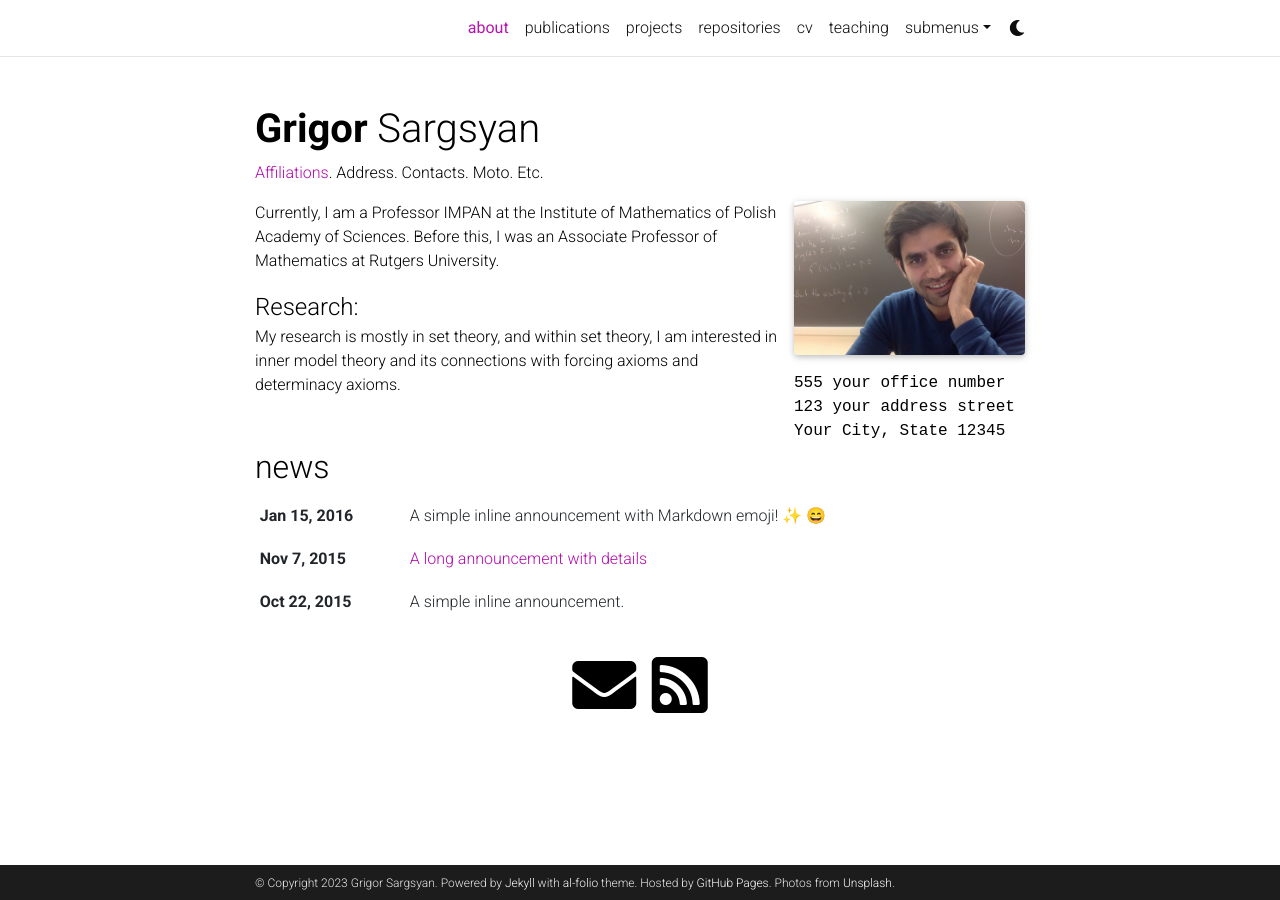
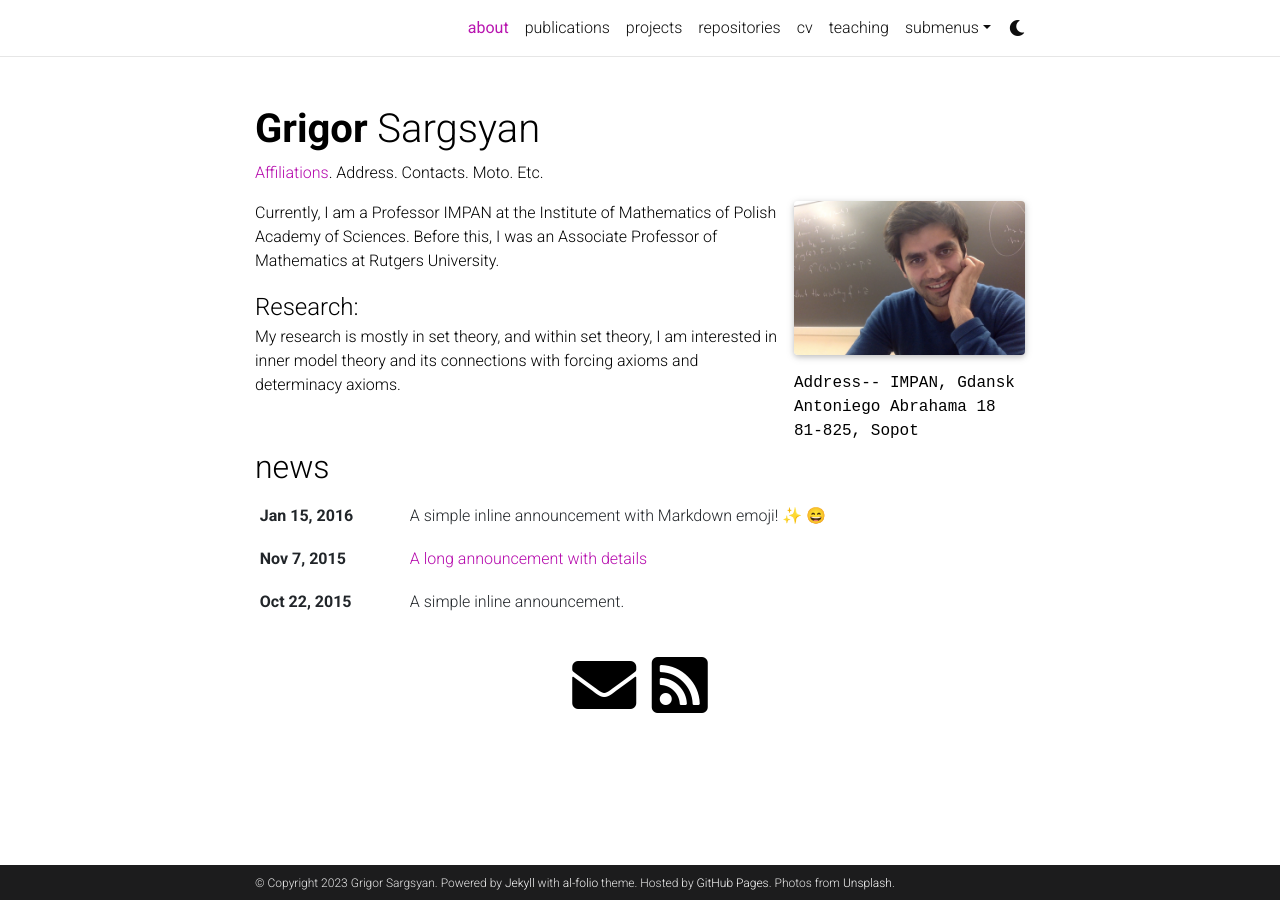
Before and after one commit to grigorsarg/grigorsarg.github.io, a Jekyll site: the page built from _pages/about.md, in a window 1280 px wide. Built offline with Jekyll 4.4.1, drawn with Linux system fonts in a browser that asks for light colours; full-size pictures stand in for the smaller copies a plugin makes; emoji names are drawn with the system emoji font; comment, search, counter and statistics services are not loaded; a style sheet for code colours, icons or effects is not loaded.

Commit message:
Update about.md

```diff
--- a/_pages/about.md
+++ b/_pages/about.md
@@ -9,9 +9,9 @@ profile:
   image: prof_pic.jpg
   image_circular: false # crops the image to make it circular
   address: >
-    <p>555 your office number</p>
-    <p>123 your address street</p>
-    <p>Your City, State 12345</p>
+    <p>Address-- IMPAN, Gdansk</p>
+    <p>Antoniego Abrahama 18</p>
+    <p>81-825, Sopot</p>
 
 news: true  # includes a list of news items
 latest_posts: true  # includes a list of the newest posts
```
